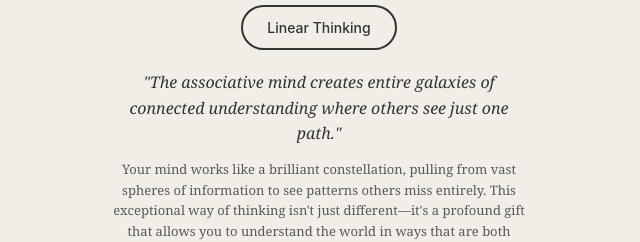
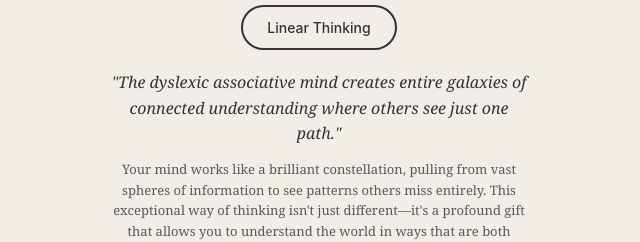
Before and after one commit to hugger12/dyslexic-thinking-animation, a plain HTML site: page index.html in a window 1280 px wide. Shown: the part 575-817 px from the top of the page, 321-961 px from the left. Drawn offline with Linux system fonts and the light colour scheme.

Commit message:
Update index.html

```diff
--- a/index.html
+++ b/index.html
@@ -86,7 +86,7 @@
 
         <div class="message">
             <div class="quote">
-                "The associative mind creates entire galaxies of connected understanding where others see just one path."
+                "The dyslexic associative mind creates entire galaxies of connected understanding where others see just one path."
             </div>
             <div class="description">
                 Your mind works like a brilliant constellation, pulling from vast spheres of information
```
